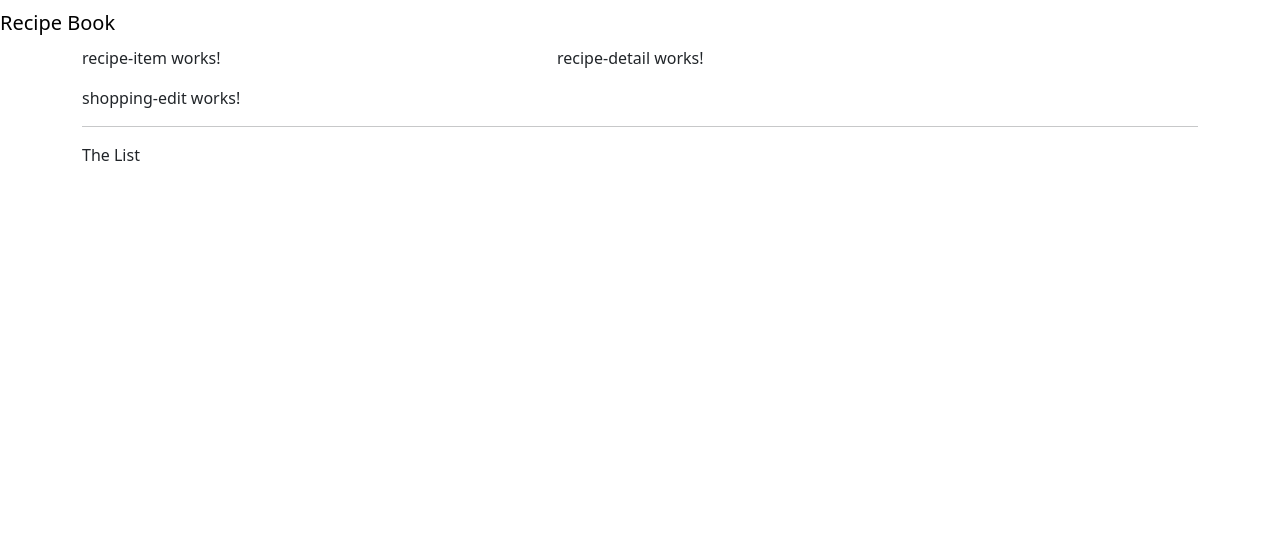
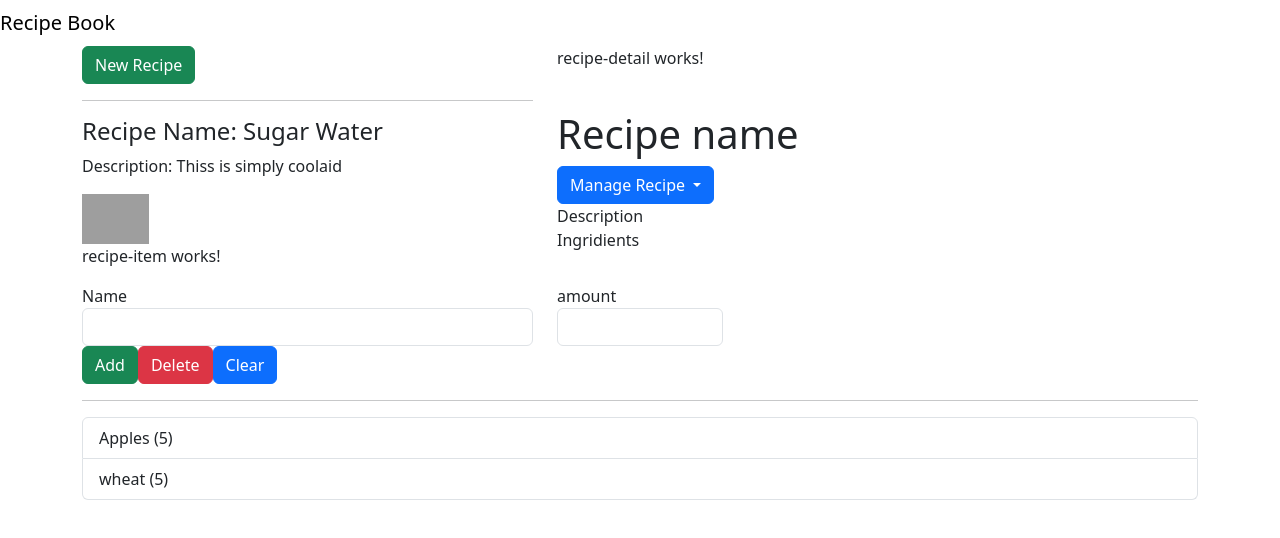
Before and after one commit to GeneralTaoChikn/Course-Project-Recipe-Book, an Angular app in the folder RecipeBook/: page / in a window 1280 px wide. Shown: the top 538 px of the page. Built offline with nearby package versions, Linux system fonts and the light colour scheme; grey boxes are pictures that could not be loaded.

Commit message:
edited recipe and shopping components

```diff
--- a/RecipeBook/src/app/recipes/recipe-detail/recipe-detail.component.html
+++ b/RecipeBook/src/app/recipes/recipe-detail/recipe-detail.component.html
@@ -1 +1,35 @@
 <p>recipe-detail works!</p>
+<div class="row">
+    <div class="col-cs-12">
+        <img src="" alt="" class="img-responsive">
+    </div>
+</div>
+<div class="row">
+    <div class="col-cs-12">
+        <h1>Recipe name</h1>
+    </div>
+</div>
+<div class="row">
+    <div class="col-cs-12">
+        <div class="btn-group">
+            <button type="button" class="btn btn-primary dropdown-toggle">Manage Recipe
+                <span class="caret"></span>
+            </button>
+            <ul class="dropdown-menu">
+                <li><a href="#">Add Ingridients</a></li>
+                <li><a href="#">Edit Recipe</a></li>
+                <li><a href="#">Delete Recipe</a></li>
+            </ul>
+        </div>
+    </div>
+</div>
+<div class="row">
+    <div class="col-xs-12">
+        Description
+    </div>
+</div>
+<div class="row">
+    <div class="col-xs-12">
+        Ingridients
+    </div>
+</div>
--- a/RecipeBook/src/app/recipes/recipe-list/recipe-list.component.html
+++ b/RecipeBook/src/app/recipes/recipe-list/recipe-list.component.html
@@ -1 +1,20 @@
-<app-recipe-item></app-recipe-item>
+<div class="row">
+    <div class="col-xs-5">
+        <button class="btn btn-success">New Recipe</button>
+    </div>
+</div>
+<hr>
+<div class="row">
+    <div class="col-xs-12">
+        <a href="#" class="list-group-item clearfix" *ngFor="let item of recipes">
+            <div class="pull-left">
+                <h4 class="list-group-item-heading"> Recipe Name: {{item.name}}</h4>
+                <p class="list-group-item-text">Description: {{item.description}}</p>
+            </div>
+            <span class="pull-right">
+                <img [src]="item.imagePath" alt="" class="img-responsive" style="max-height: 50px;">
+            </span>
+        </a>
+        <app-recipe-item></app-recipe-item>
+    </div>
+</div>
--- a/RecipeBook/src/app/recipes/recipe-list/recipe-list.component.ts
+++ b/RecipeBook/src/app/recipes/recipe-list/recipe-list.component.ts
@@ -1,4 +1,5 @@
 import { Component, OnInit } from '@angular/core';
+import { Recipe } from '../recipe.model';
 
 @Component({
   selector: 'app-recipe-list',
@@ -6,6 +7,10 @@ import { Component, OnInit } from '@angular/core';
   styleUrls: ['./recipe-list.component.css']
 })
 export class RecipeListComponent implements OnInit {
+  recipes: Recipe[] = [
+    new Recipe('Sugar Water', 'Thiss is simply coolaid',
+    'https://images.heb.com/is/image/HEBGrocery/000136081?fit=constrain,1&wid=800&hei=800&fmt=jpg&qlt=85,0&resMode=sharp2&op_usm=1.75,0.3,2,0')
+  ];
 
   constructor() { }
 
--- /dev/null
+++ b/RecipeBook/src/app/recipes/recipe.model.ts
@@ -0,0 +1,11 @@
+export class Recipe {
+    public name: string;
+    public description: string;
+    public imagePath: string;
+
+    constructor(name: string, desc: string, imgPath: string) {
+        this.name = name;
+        this.description = desc;
+        this.imagePath = imgPath;
+    }
+}
--- /dev/null
+++ b/RecipeBook/src/app/shared/ingredient.model.ts
@@ -0,0 +1,3 @@
+export class ingridient {
+    constructor(public name: string, public amount: number) {}
+}
--- a/RecipeBook/src/app/shopping-list/shopping-edit/shopping-edit.component.html
+++ b/RecipeBook/src/app/shopping-list/shopping-edit/shopping-edit.component.html
@@ -1 +1,23 @@
-<p>shopping-edit works!</p>
+<div class="row">
+    <div class="col-xs-12">
+        <form>
+            <div class="row">
+                <div class="col-sm-5 form-group">
+                    <label for="name">Name</label>
+                    <input type="text" id="name" class="form-control">
+                </div>
+                <div class="col-sm-2 form-group">
+                    <label for="amount">amount</label>
+                    <input type="number" id="amount" class="form-control">
+                </div>
+            </div>
+            <div class="row">
+                <div class="col-xs-12">
+                    <button class="btn btn-success" type="submit">Add</button>
+                    <button class="btn btn-danger" type="button">Delete</button>
+                    <button class="btn btn-primary" type="button">Clear</button>
+                </div>
+            </div>
+        </form>
+    </div>
+</div>
--- a/RecipeBook/src/app/shopping-list/shopping-list.component.html
+++ b/RecipeBook/src/app/shopping-list/shopping-list.component.html
@@ -2,6 +2,11 @@
     <div class="col-xs-10">
         <app-shopping-edit></app-shopping-edit>
         <hr>
-        <p>The List</p>
+       <ul class="list-group">
+           <a class="list-group-item"
+           style="cursor: pointer;"
+           *ngFor="let ingredient of ingridients">
+        {{ ingredient.name}} ({{ingredient.amount}})</a>
+       </ul>
     </div>
 </div>
--- a/RecipeBook/src/app/shopping-list/shopping-list.component.ts
+++ b/RecipeBook/src/app/shopping-list/shopping-list.component.ts
@@ -1,4 +1,6 @@
 import { Component, OnInit } from '@angular/core';
+import { ingridient } from '../shared/ingredient.model';
+
 
 @Component({
   selector: 'app-shopping-list',
@@ -6,7 +8,10 @@ import { Component, OnInit } from '@angular/core';
   styleUrls: ['./shopping-list.component.css']
 })
 export class ShoppingListComponent implements OnInit {
-
+  ingridients: ingridient[] =[
+    new ingridient('Apples',5),
+    new ingridient('wheat',5),
+  ];
   constructor() { }
 
   ngOnInit(): void {
```
